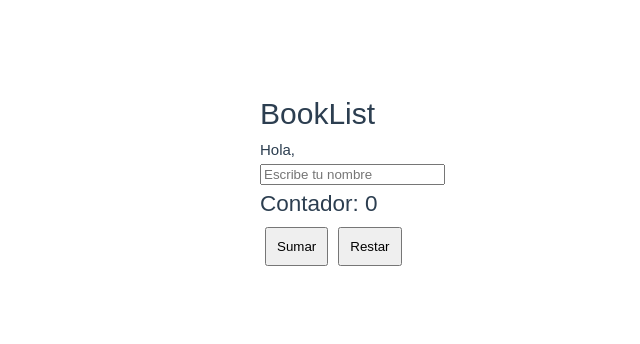
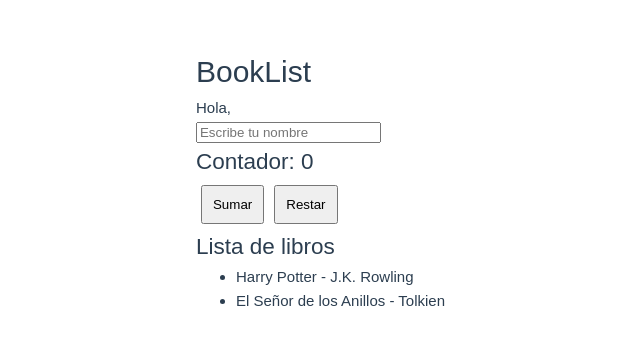
Before and after one commit to Ceoniz01/editorial-nova, a Vue app in the folder booklist/: page / in a window 1280 px wide. Shown: the part 220-564 px from the top of the page, without its empty margins (175-815 px from the left). Built offline with nearby package versions, Linux system fonts and the light colour scheme.

Commit message:
se añade lista de libros

```diff
--- a/booklist/src/App.vue
+++ b/booklist/src/App.vue
@@ -3,20 +3,27 @@
     <!-- título -->
     <h1>BookList</h1>
 
-    <!-- nombre del usuario -->
+    <!-- nombre -->
     <p>Hola, {{ nombre }}</p>
-
-    <!-- input -->
     <input v-model="nombre" placeholder="Escribe tu nombre" />
 
     <!-- contador -->
     <h2>Contador: {{ contador }}</h2>
+    <button @click="sumar">Sumar</button>
+    <button @click="restar">Restar</button>
 
-    <!-- botón sumar -->
-    <button @click="sumar">Sumar</button>
+    <!-- lista de libros -->
+    <h2>Lista de libros</h2>
 
-    <!-- botón restar -->
-    <button @click="restar">Restar</button>
+    <!-- mensaje si no hay libros -->
+    <p v-if="libros.length === 0">No hay libros disponibles</p>
+
+    <!-- listado -->
+    <ul>
+      <li v-for="(libro, index) in libros" :key="index">
+        {{ libro.titulo }} - {{ libro.autor }}
+      </li>
+    </ul>
   </div>
 </template>
 
@@ -31,6 +38,12 @@ export default {
 
       // contador
       contador: 0,
+
+      // lista de libros
+      libros: [
+        { titulo: "Harry Potter", autor: "J.K. Rowling" },
+        { titulo: "El Señor de los Anillos", autor: "Tolkien" },
+      ],
     };
   },
 
```
